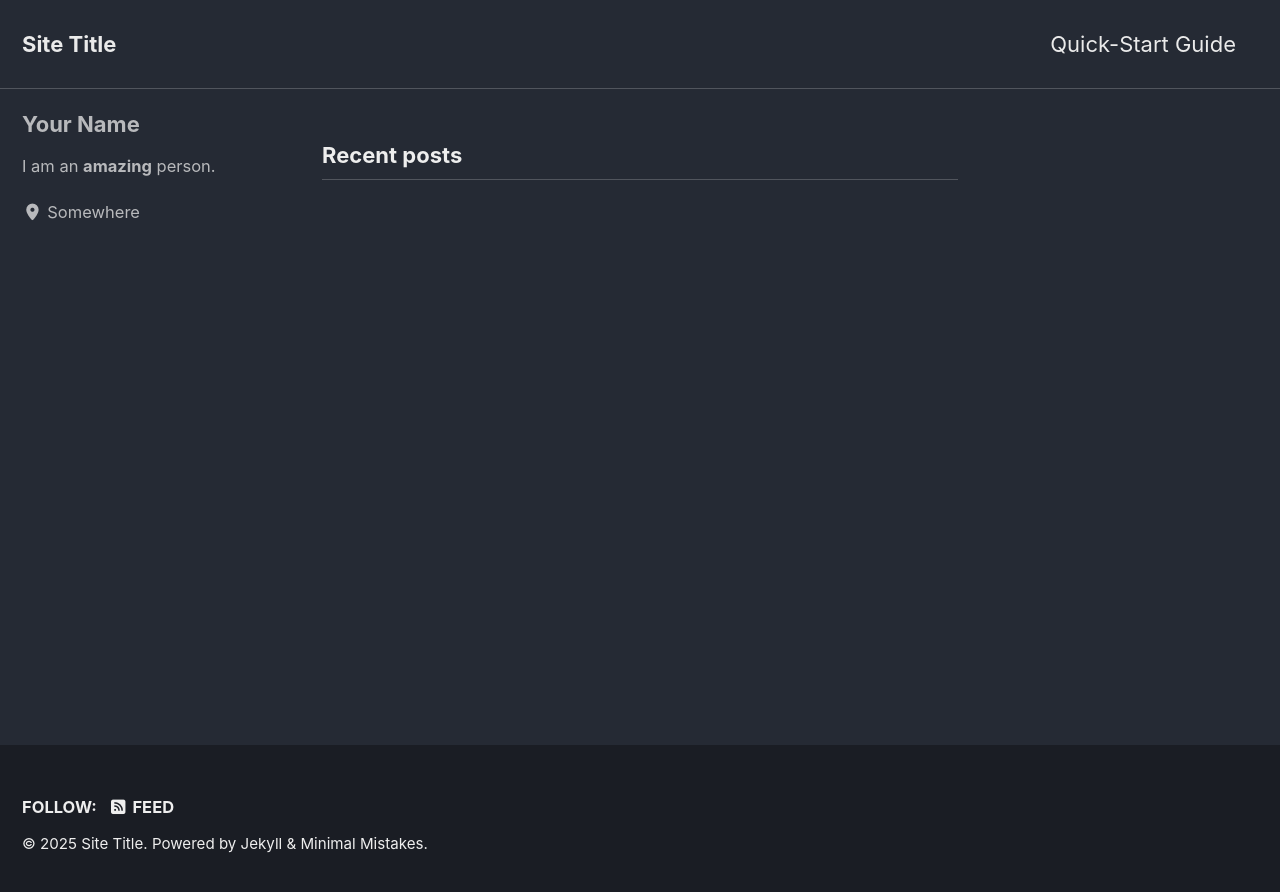
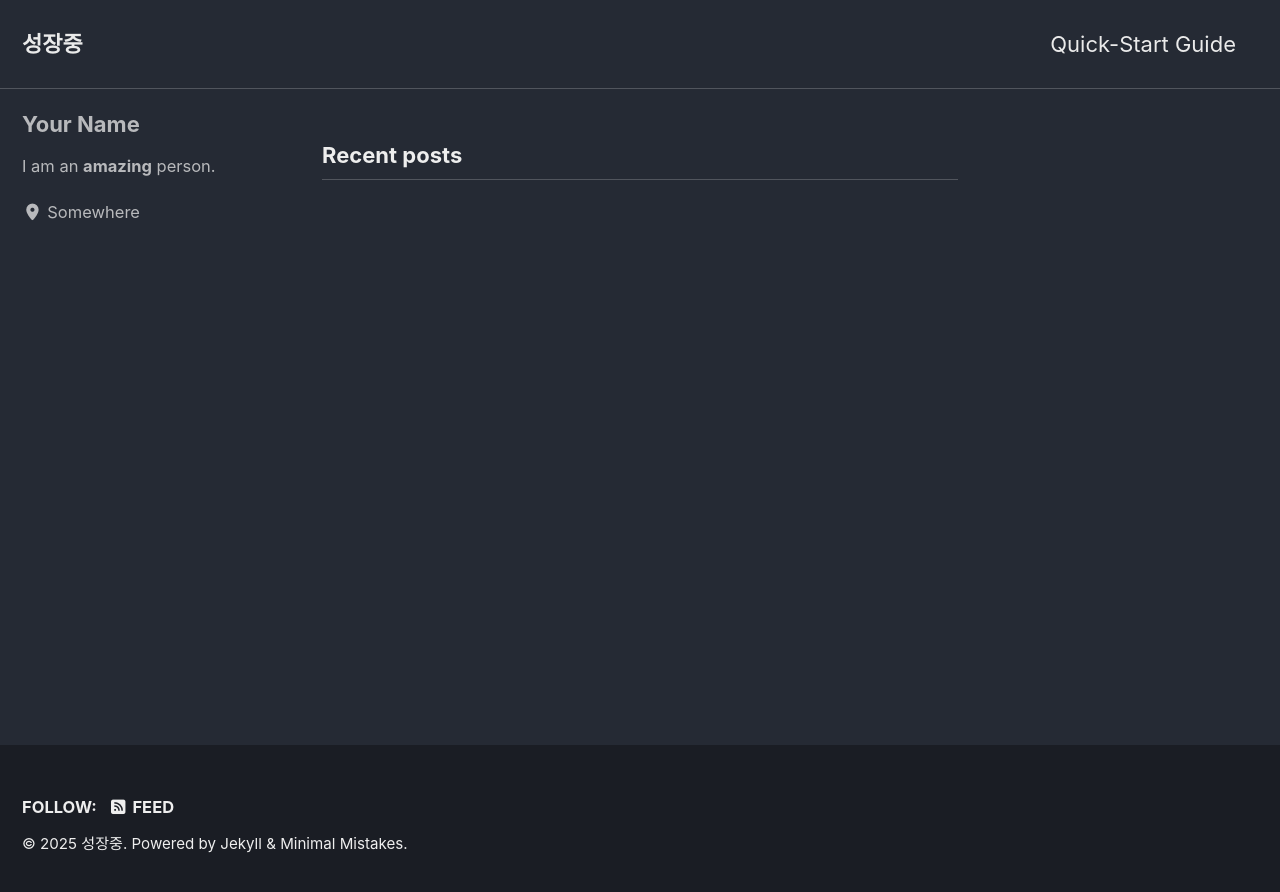
Before and after one commit to PHSTD/PHSTD.github.io, a Jekyll site: the page built from index.html, in a window 1280 px wide. Shown: the top 892 px of the page. Built offline with Jekyll 4.4.1, drawn with Linux system fonts in a browser that asks for light colours; cached includes are drawn as plain includes; the list of posts is cut into pages by our own code.

Commit message:
[Set] 세팅

```diff
--- a/_config.yml
+++ b/_config.yml
@@ -17,11 +17,11 @@ minimal_mistakes_skin    : "dark" #"default" "air", "aqua", "contrast", "dark",
 # Site Settings
 locale                   : "en-US"
 rtl                      : # true, false (default) # turns direction of the page into right to left for RTL languages
-title                    : "Site Title"
+title                    : "성장중"
 title_separator          : "-"
 subtitle                 : # site tagline that appears below site title in masthead
-name                     : "Your Name"
-description              : "An amazing website."
+name                     : "PHSTD의이야기"
+description              : "공부 블로그"
 url                      : # the base hostname & protocol for your site e.g. "https://mmistakes.github.io"
 baseurl                  : # the subpath of your site, e.g. "/blog"
 repository               : # GitHub username/repo-name e.g. "mmistakes/minimal-mistakes"
```
